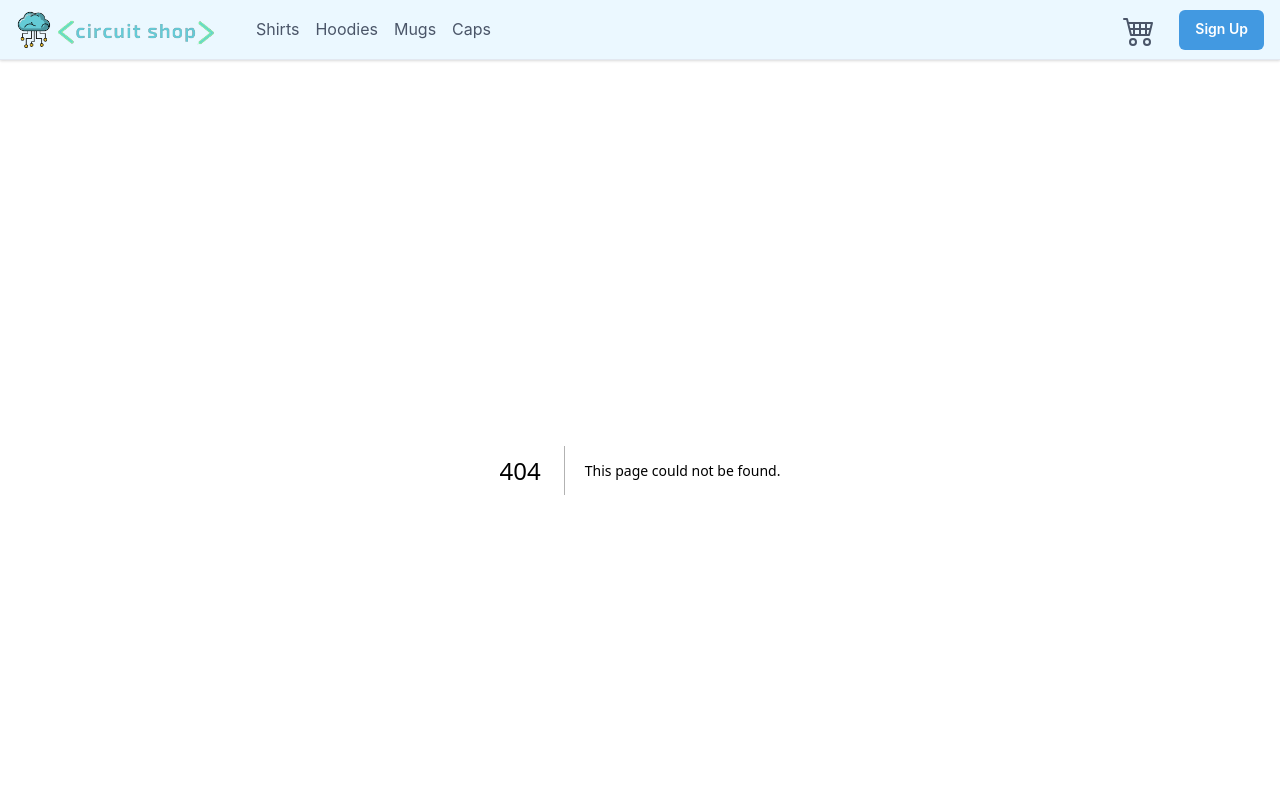
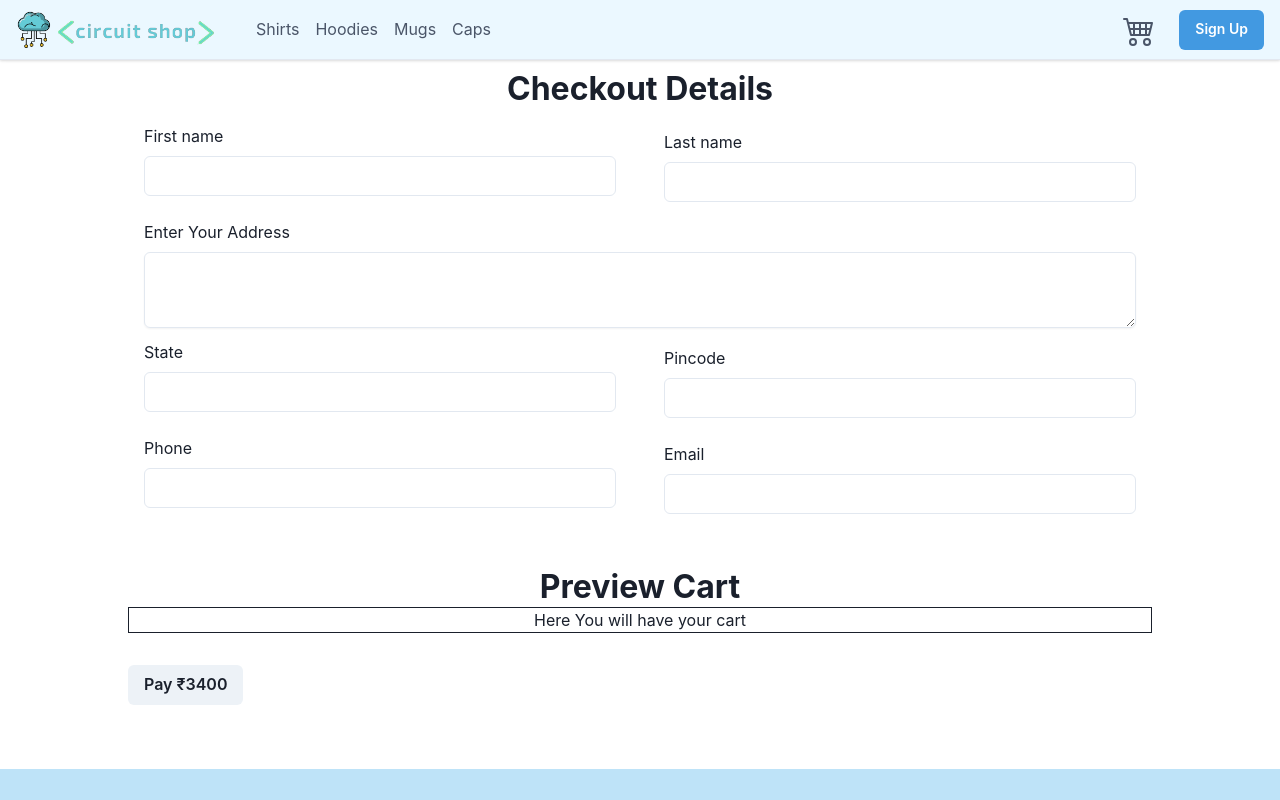
Before and after one commit to centauricoder01/NextJS-Ecommerse, a Next.js app: page /SmallPages/Checkout in a window 1280 px wide. Before the commit this address had no page. Shown: the top 800 px of the page. Built offline with nearby package versions, Linux system fonts and the light colour scheme.

Commit message:
Checkout Page Designed

```diff
--- a/Components/Navbar.js
+++ b/Components/Navbar.js
@@ -33,7 +33,13 @@ export default function Navbar() {
 
   return (
     <>
-      <Box marginBottom={"10px"} shadow="base">
+      <Box
+        marginBottom={"10px"}
+        shadow="base"
+        position="sticky"
+        top={0}
+        zIndex="2000"
+      >
         <Flex
           bg={useColorModeValue("blue.50", "gray.800")}
           color={useColorModeValue("gray.600", "white")}
@@ -122,6 +128,9 @@ export default function Navbar() {
         </Collapse>
       </Box>
       <Box className={classes}>
+        <Text fontSize={"3xl"} fontWeight="bold" mb={"1rem"}>
+          Shooping Cart
+        </Text>
         <ImCross
           style={{
             position: "absolute",
@@ -134,9 +143,36 @@ export default function Navbar() {
           }}
         />
         <ul>
-          <li>Hello world </li>
-          <li>Hello world </li>
+          <li>
+            <span>Hello world</span>
+          </li>
         </ul>
+        <Box
+          display={"flex"}
+          gap="2rem"
+          justifyContent={"center"}
+          alignItems="center"
+          marginTop={"2rem"}
+        >
+          <Link href={"/SmallPages/Checkout"}>
+            <Button
+              backgroundColor={"green.200"}
+              _hover={{
+                bg: "green.300",
+              }}
+            >
+              Checkout
+            </Button>
+          </Link>
+          <Button
+            backgroundColor={"red.200"}
+            _hover={{
+              bg: "red.300",
+            }}
+          >
+            Clear
+          </Button>
+        </Box>
       </Box>
     </>
   );
--- a/Redux/cartSlice.js
+++ b/Redux/cartSlice.js
@@ -8,9 +8,8 @@ const cartSlice = createSlice({
       : [],
   reducers: {
     addToCart(state, action) {
-      state.push(action.payload);
+      if (state) state.push(action.payload);
       localStorage.setItem("cart", JSON.stringify(state));
-      console.log(JSON.parse(localStorage.getItem("cart")));
     },
     removeFromCart(state, action) {
       state.filter((item) => item.id !== action.payload);
--- /dev/null
+++ b/src/pages/SmallPages/Checkout.js
@@ -0,0 +1,106 @@
+import {
+  Box,
+  Button,
+  Flex,
+  FormLabel,
+  Heading,
+  Input,
+  Textarea,
+} from "@chakra-ui/react";
+import React from "react";
+
+const Checkout = () => {
+  return (
+    <div>
+      <Heading fontSize={"2rem"} textAlign="center">
+        Checkout Details
+      </Heading>
+      <Box
+        m="auto"
+        p={"1rem"}
+        mb="5"
+        width={{ sm: "95%", md: "90%", lg: "80%" }}
+      >
+        <Flex
+          gap={"3rem"}
+          justifyContent="center"
+          alignItems={"center"}
+          mb="3"
+          width="100%"
+          display={{ sm: "block", md: "flex" }}
+        >
+          <Box width={{ sm: "100%", md: "50%", lg: "50%" }} mb="3">
+            <FormLabel fontWeight={"normal"}>First name</FormLabel>
+            <Input id="first-name" />
+          </Box>
+          <Box width={{ sm: "100%", md: "50%", lg: "50%" }}>
+            <FormLabel fontWeight={"normal"}>Last name</FormLabel>
+            <Input id="first-name" />
+          </Box>
+        </Flex>
+        <FormLabel fontWeight={"normal"}>Enter Your Address</FormLabel>
+        <Textarea
+          rows={3}
+          shadow="sm"
+          mb={3}
+          focusBorderColor="brand.400"
+          fontSize={{
+            sm: "sm",
+          }}
+        />
+        <Flex
+          gap={"3rem"}
+          justifyContent="center"
+          alignItems={"center"}
+          mb="3"
+          width="100%"
+          display={{ sm: "block", md: "flex" }}
+        >
+          <Box width={{ sm: "100%", md: "50%", lg: "50%" }} mb="3">
+            <FormLabel fontWeight={"normal"}>State</FormLabel>
+            <Input id="first-name" />
+          </Box>
+          <Box width={{ sm: "100%", md: "50%", lg: "50%" }}>
+            <FormLabel fontWeight={"normal"}>Pincode</FormLabel>
+            <Input id="first-name" />
+          </Box>
+        </Flex>
+        <Flex
+          gap={"3rem"}
+          justifyContent="center"
+          alignItems={"center"}
+          mb="3"
+          width="100%"
+          display={{ sm: "block", md: "flex" }}
+        >
+          <Box width={{ sm: "100%", md: "50%", lg: "50%" }} mb="3">
+            <FormLabel fontWeight={"normal"}>Phone</FormLabel>
+            <Input id="first-name" />
+          </Box>
+          <Box width={{ sm: "100%", md: "50%", lg: "50%" }}>
+            <FormLabel fontWeight={"normal"}>Email</FormLabel>
+            <Input id="first-name" />
+          </Box>
+        </Flex>
+      </Box>
+      <Heading fontSize={"2rem"} textAlign="center">
+        Preview Cart
+      </Heading>
+      <Box width={"80%"} margin="auto" textAlign={"center"} border="1px solid">
+        Here You will have your cart
+      </Box>
+      <Box
+        display={"flex"}
+        justifyContent="left"
+        width={"80%"}
+        margin="auto"
+        marginTop={"2rem"}
+        mb="4rem"
+      >
+        <Button>Pay ₹3400</Button>
+      </Box>
+    </div>
+  );
+};
+
+export default Checkout;
--- a/src/styles/navbar.module.css
+++ b/src/styles/navbar.module.css
@@ -22,6 +22,10 @@
   z-index: 2000000;
   transition: right 1s;
   overflow-y: scroll;
+}
+
+.shownavbar ul li {
+  list-style-type: none;
 }
 
 @media only screen and (max-width: 1100px) {
```
Also changed, not shown: src/pages/SmallPages/Cart.js (deleted, +0 -7 lines).
